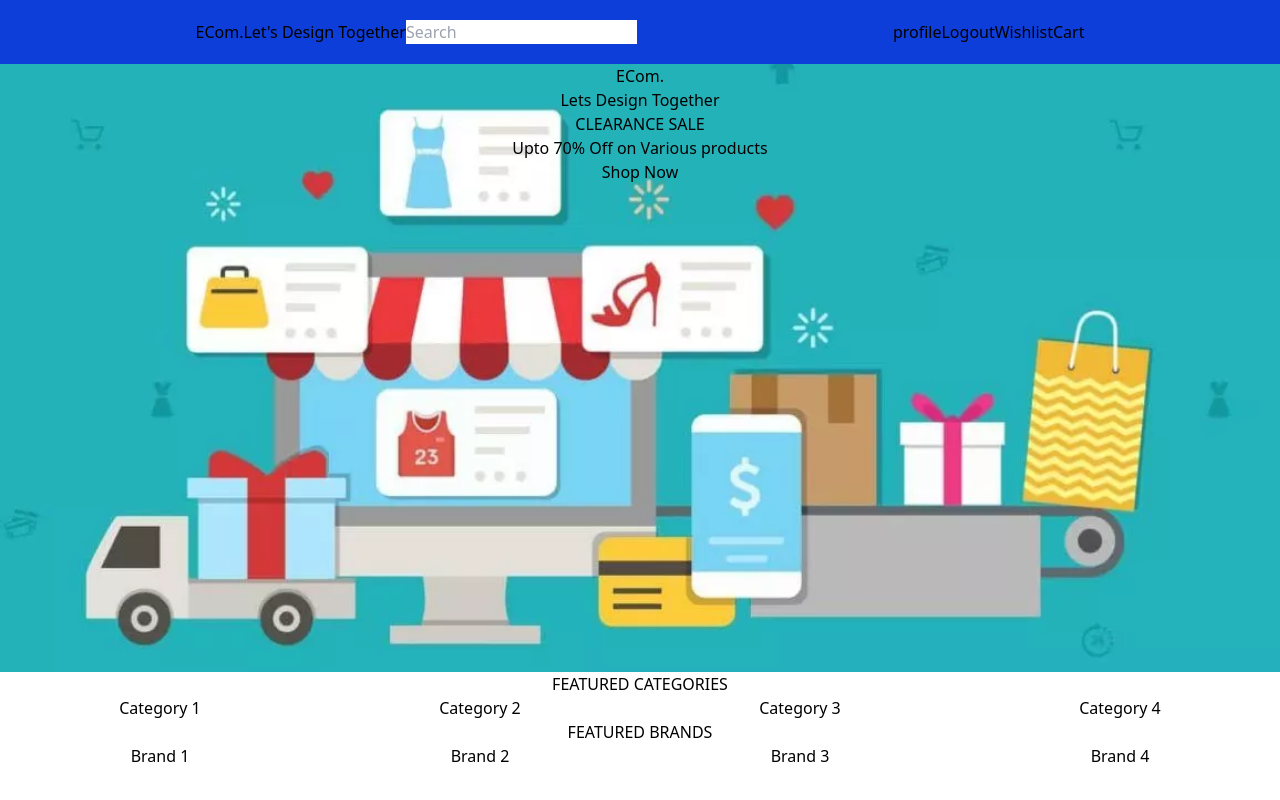
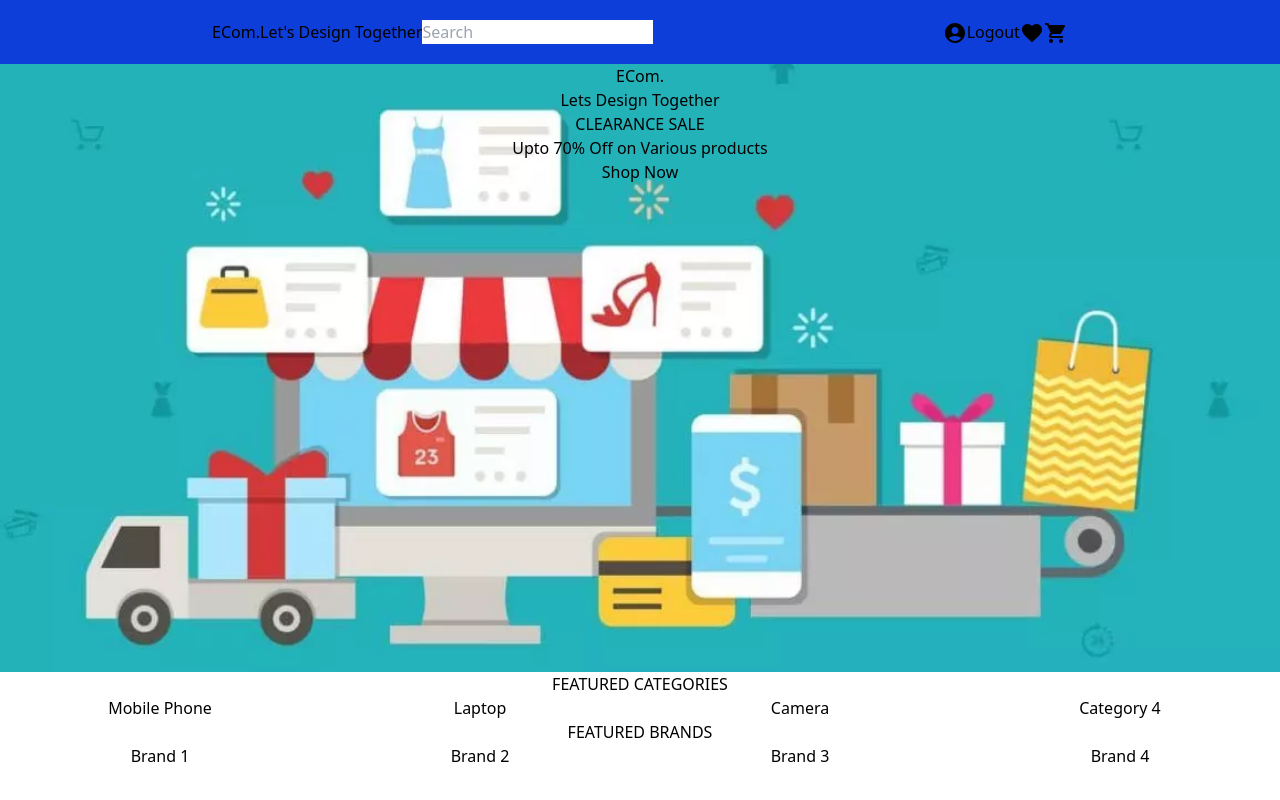
Before and after one commit to abhiaswale/ecom-frontend, a React (Create React App) app: page / in a window 1280 px wide. Built offline with nearby package versions, Linux system fonts and the light colour scheme; no server answers; sample sign-in values are in the browser's storage.

Commit message:
added order logic

```diff
--- a/package.json
+++ b/package.json
@@ -5,6 +5,7 @@
   "dependencies": {
     "@emotion/react": "^11.8.2",
     "@emotion/styled": "^11.8.1",
+    "@mui/icons-material": "^5.8.0",
     "@mui/material": "^5.5.3",
     "@testing-library/jest-dom": "^5.16.3",
     "@testing-library/react": "^12.1.4",
--- a/src/App.js
+++ b/src/App.js
@@ -6,6 +6,7 @@ import { Route, Routes } from "react-router-dom";
 import { PrivateRoute } from "./components/util/PrivateRoute";
 import Account from "./components/Account/Account";
 import Profile from "./components/Account/Profile";
+import Prod from "./components/Prod";
 // import Prod from "./components/Prod";
 function App() {
   return (
@@ -22,10 +23,12 @@ function App() {
             </PrivateRoute>
           }
         >
-          <Route path="details" element={<Profile />}></Route>
-          <Route path="orders" element={<>hi orders</>}></Route>
+          <Route path="" element={<Profile />}></Route>
+          <Route path="orders" element={<Prod />}></Route>
           <Route path="address" element={<>hi address</>}></Route>
           <Route path="setting" element={<>hi setting</>}></Route>
+          <Route path="wishlist" element={<>Hi Wishlist</>}></Route>
+          <Route path="cart" element={<>hi cart</>}></Route>
         </Route>
       </Routes>
     </div>
--- a/src/components/Account/Account.js
+++ b/src/components/Account/Account.js
@@ -1,6 +1,7 @@
 import React, { useContext, useEffect } from "react";
 import { Link, NavLink, Outlet } from "react-router-dom";
 import AuthContext from "../Context/auth-context";
+import Navigation from "../Navigation/Navigation";
 
 const Account = () => {
   const authCtx = useContext(AuthContext);
@@ -17,11 +18,11 @@ const Account = () => {
   });
   return (
     <div>
-      Account
-      <div>
-        <nav>
+      <Navigation />
+      <div className="flex flex-row">
+        <nav className="flex flex-col">
           <NavLink
-            to="/profile/details"
+            to="/profile"
             className={({ isActive }) =>
               isActive ? "bg-green-500 font-bold" : "bg-red-500 font-thin"
             }
--- /dev/null
+++ b/src/components/Context/cart-context.js
@@ -0,0 +1,32 @@
+import React, { useState, useEffect } from "react";
+const CartContext = React.createContext({
+  cartQuantity: 0,
+});
+
+export const CartContextProvider = (props) => {
+  const [quan, setQuan] = useState(null);
+  useEffect(() => {
+    fetch("http://localhost:3000/cart")
+      .then((resp) => {
+        return resp.json();
+      })
+      .then((data) => {
+        console.log(data);
+        let count = 0;
+        data.data.forEach((element) => {
+          count++;
+        });
+        console.log(count);
+        setQuan(quan);
+      });
+  });
+  const contextValue = {
+    cartQuantity: quan,
+  };
+
+  return (
+    <CartContext.Provider value={contextValue}>
+      {props.children}
+    </CartContext.Provider>
+  );
+};
--- a/src/components/Filters/Filters.js
+++ b/src/components/Filters/Filters.js
@@ -1,4 +1,4 @@
-import React, { useState } from "react";
+import React, { useEffect, useState } from "react";
 
 const Filters = (props) => {
   const categoryFilters = [
@@ -33,7 +33,6 @@ const Filters = (props) => {
   const brandfilterHandler = (id, type) => {
     setFiltering(true);
     const currentIndex = bChecked.indexOf(id);
-    console.log("-------------", currentIndex);
     const newChecked = [...bChecked];
 
     if (currentIndex === -1) {
@@ -41,7 +40,6 @@ const Filters = (props) => {
     } else {
       newChecked.splice(currentIndex, 1);
     }
-    // console.log(newChecked);
     setBChecked(newChecked);
     // if (checked.length > 0) {
     //   setBChecked(newChecked);
@@ -54,7 +52,10 @@ const Filters = (props) => {
     filteredProducts = props.products.filter((product) => {
       if (checked.includes(product.productCategory)) {
         return product;
-      } else if (bChecked.includes(product.productBrand)) {
+      } else if (
+        checked.includes(product.productCategory) ||
+        bChecked.includes(product.productBrand)
+      ) {
         return product;
       }
       return null;
@@ -67,7 +68,8 @@ const Filters = (props) => {
   if (filtering) {
     if (checked.length > 0 && bChecked.length > 0) {
       const prods = [...fProd];
-      filteredProducts = prods.filter((p) => {
+      console.log("Filtered Products", prods);
+      filteredProducts = fProd.filter((p) => {
         if (
           checked.includes(p.productCategory) &&
           bChecked.includes(p.productBrand)
@@ -87,6 +89,13 @@ const Filters = (props) => {
   if (fProd.length > 0) {
     console.log(fProd);
   }
+
+  useEffect(() => {
+    if (props.fId) {
+      console.log(props.fId);
+      filterHandler(props.fId);
+    }
+  }, [props.fId]);
 
   let content;
   if (props.products) {
@@ -128,7 +137,7 @@ const Filters = (props) => {
               onChange={() => {
                 filterHandler(value.name, value.type);
               }}
-              // checked={checked.indexOf(value.name) === -1 ? false : true}
+              checked={checked.indexOf(value.name) === -1 ? false : true}
             ></input>
           </div>
         ))}
--- a/src/components/Landing/Landing.js
+++ b/src/components/Landing/Landing.js
@@ -1,9 +1,13 @@
 import React from "react";
-import { Link } from "react-router-dom";
+import { Link, useNavigate } from "react-router-dom";
 import bg from "../Assets/ecom.jpg";
 import Navigation from "../Navigation/Navigation";
 
 const Landing = () => {
+  const navigate = useNavigate();
+  const filterHandler = (id) => {
+    navigate("/shop", { state: id });
+  };
   return (
     <div>
       <Navigation />
@@ -23,9 +27,35 @@ const Landing = () => {
         <h1>FEATURED CATEGORIES</h1>
         <div>
           <div className="grid grid-cols-4">
-            <div>Category 1</div>
-            <div>Category 2</div>
-            <div>Category 3</div>
+            <div>
+              <button
+                onClick={() => {
+                  filterHandler("Mobile Phone");
+                }}
+              >
+                Mobile Phone
+              </button>
+            </div>
+            <div>
+              {" "}
+              <button
+                onClick={() => {
+                  filterHandler("Laptop");
+                }}
+              >
+                Laptop
+              </button>
+            </div>
+            <div>
+              {" "}
+              <button
+                onClick={() => {
+                  filterHandler("Camera");
+                }}
+              >
+                Camera
+              </button>
+            </div>
             <div>Category 4</div>
           </div>
         </div>
--- a/src/components/Navigation/Navigation.js
+++ b/src/components/Navigation/Navigation.js
@@ -1,6 +1,10 @@
 import React, { useContext } from "react";
 import { Link } from "react-router-dom";
 import AuthContext from "../Context/auth-context";
+import AccountCircleIcon from "@mui/icons-material/AccountCircle";
+import ShoppingCartIcon from "@mui/icons-material/ShoppingCart";
+import FavoriteIcon from "@mui/icons-material/Favorite";
+import Badge from "@mui/material/Badge";
 
 const Navigation = () => {
   const authCtx = useContext(AuthContext);
@@ -19,11 +23,32 @@ const Navigation = () => {
         </section>
 
         <section className="flex justify-evenly items-center">
-          {authCtx.isAuth && <Link to="/profile">profile</Link>}
+          {authCtx.isAuth && (
+            <Link to="/profile">
+              <AccountCircleIcon />
+            </Link>
+          )}
           {!authCtx.isAuth && <Link to="/login">Login</Link>}
           {authCtx.isAuth && <button onClick={logoutHandler}>Logout</button>}
-          <p>Wishlist</p>
-          <p>Cart</p>
+
+          {
+            <section>
+              <span>
+                <Badge badgeContent={0} color="primary">
+                  <Link to="/profile/wishlist">
+                    <FavoriteIcon />
+                  </Link>
+                </Badge>
+              </span>
+              <span>
+                <Badge badgeContent={0} color="primary">
+                  <Link to="/profile/cart">
+                    <ShoppingCartIcon />
+                  </Link>
+                </Badge>
+              </span>
+            </section>
+          }
         </section>
       </div>
     </div>
--- a/src/components/Prod.js
+++ b/src/components/Prod.js
@@ -39,9 +39,10 @@ const Prod = () => {
       .then((res) => res.json())
       .then((data) => {
         console.log(data);
-        getCartHandler();
       })
-      .then(() => {})
+      .then(() => {
+        console.log("ADD called");
+      })
       .catch((err) => {
         console.log(err);
       });
@@ -76,9 +77,12 @@ const Prod = () => {
       });
   };
 
+  useEffect(() => {
+    getCartHandler();
+  }, []);
+
   return (
     <div>
-      <Navigation />
       <button onClick={getCartHandler}>get Cart</button>
       {cart &&
         cart.map((p) => (
--- a/src/components/Shop/Shop.js
+++ b/src/components/Shop/Shop.js
@@ -1,8 +1,13 @@
 import React, { useEffect, useState } from "react";
+import { useLocation } from "react-router-dom";
 import Filters from "../Filters/Filters";
 import Prod from "../Prod";
 
 const Shop = () => {
+  const location = useLocation();
+  const filterId = location.state;
+
+  // console.log(filterId);
   const [products, setProducts] = useState("");
   // const [cart, setCart] = useState({});
 
@@ -52,7 +57,7 @@ const Shop = () => {
 
   return (
     <div>
-      {products && <Filters products={products} />}
+      {products && <Filters products={products} fId={filterId} />}
       {/* <div>{content}</div> */}
       {/* <Prod /> */}
     </div>
--- a/src/components/util/PrivateRoute.js
+++ b/src/components/util/PrivateRoute.js
@@ -1,5 +1,5 @@
 import React, { useContext } from "react";
-import { Navigate, Route } from "react-router-dom";
+import { Navigate } from "react-router-dom";
 import AuthContext from "../Context/auth-context";
 
 export const PrivateRoute = ({ children }) => {
--- a/src/index.js
+++ b/src/index.js
@@ -4,11 +4,14 @@ import "./index.css";
 import App from "./App";
 import { AuthContextProvider } from "./components/Context/auth-context";
 import { BrowserRouter } from "react-router-dom";
+import { CartContextProvider } from "./components/Context/cart-context";
 ReactDOM.render(
   <React.StrictMode>
     <BrowserRouter>
       <AuthContextProvider>
-        <App />
+        <CartContextProvider>
+          <App />
+        </CartContextProvider>
       </AuthContextProvider>
     </BrowserRouter>
   </React.StrictMode>,
```
Also changed, not shown: 1 other file (tests, documents, lock files or other folders).
